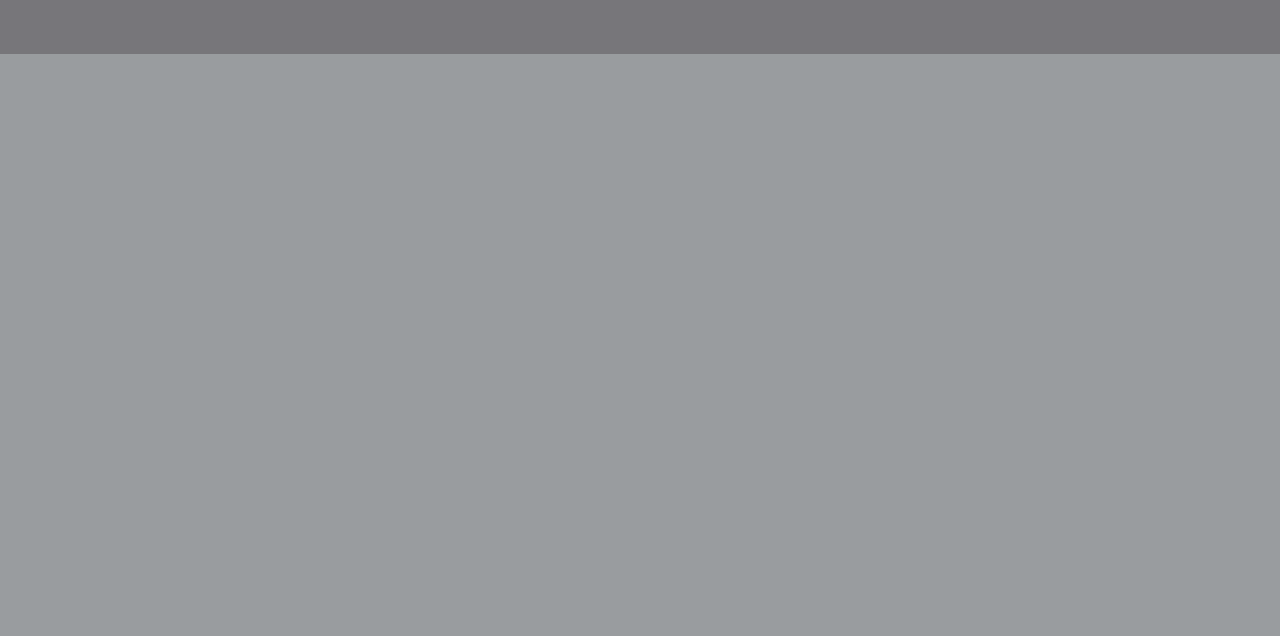
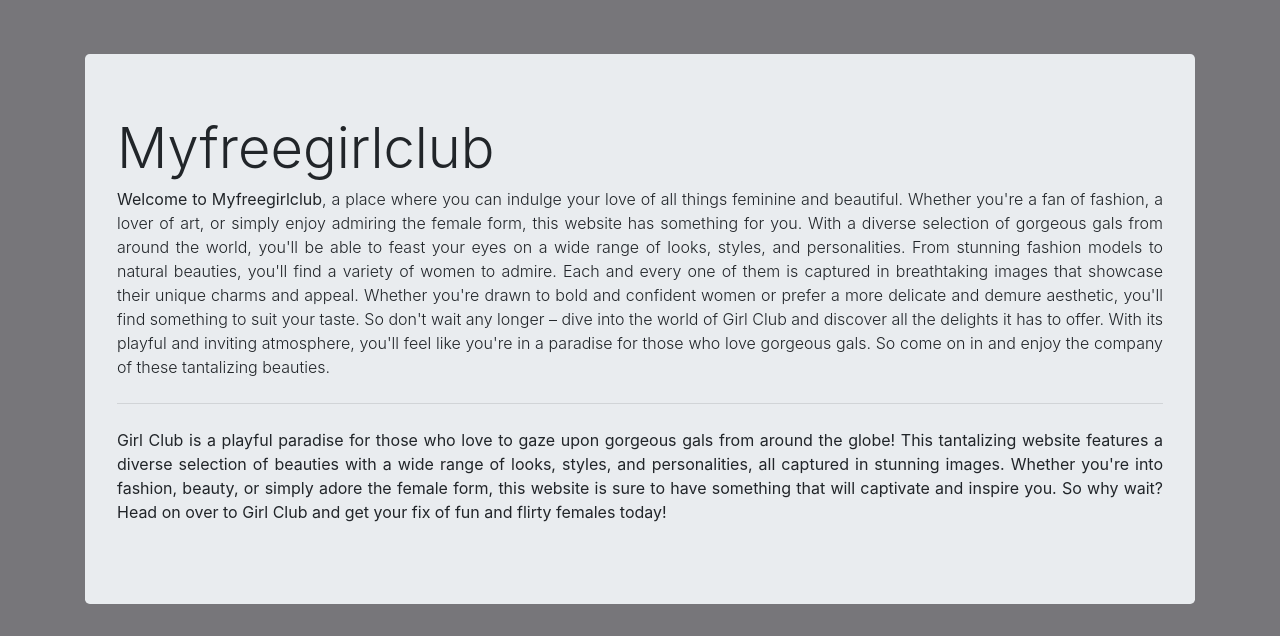
Before and after one commit to Edza01/basedchadcrypto, a PHP site: page /girlsclub/ in a window 1280 px wide. Shown: the part 1162-1798 px from the top of the page. Before the commit the page ends 1216 px from the top, so only its background shows below. Run offline with PHP 8.4, Linux system fonts and the light colour scheme; data comes from the database, SQL or seed files in the repository; data that the repository does not hold is empty; some libraries are stand-ins or nearby versions.

Commit message:
mainpage

```diff
--- a/app/config/config.php
+++ b/app/config/config.php
@@ -10,6 +10,6 @@
   // URL Root
   define('URLROOT', 'https://localhost/girlsclub');
   // Site Name
-  define('SITENAME', 'girlsclub');
+  define('SITENAME', 'myfreegirlclub');
   // App Version
   define('APPVERSION', '1.0.0');
--- a/app/views/inc/header.php
+++ b/app/views/inc/header.php
@@ -8,6 +8,8 @@
   <link href="https://maxcdn.bootstrapcdn.com/font-awesome/4.7.0/css/font-awesome.min.css" rel="stylesheet" integrity="sha384-wvfXpqpZZVQGK6TAh5PVlGOfQNHSoD2xbE+QkPxCAFlNEevoEH3Sl0sibVcOQVnN" crossorigin="anonymous">
   <link rel="stylesheet" href="<?php echo URLROOT; ?>/public/css/style.css">
   <link rel="stylesheet" href="<?php echo URLROOT; ?>/public/css/posts.css">
+  <link rel="stylesheet" href="<?php echo URLROOT; ?>/public/css/openpost.css">
+  <link rel="stylesheet" href="<?php echo URLROOT; ?>/public/css/mainpage.css">
   <title><?php echo SITENAME; ?></title>
 </head>
 <body>
--- a/app/views/pages/index.php
+++ b/app/views/pages/index.php
@@ -1,11 +1,6 @@
 <?php require APPROOT . '/views/inc/header.php'; ?>
 
 <div class="index-container">
-
-
-
-
-
 
   <div class="masonry">
     <?php foreach ($data['posts'] as $post) : ?>
@@ -20,6 +15,30 @@
 
 
 
+  <div class="jumbotron">
+    <h1 class="display-4">Myfreegirlclub</h1>
+    <p class="lead main-text"><b>Welcome to Myfreegirlclub</b>, a place where you can indulge your love of all things feminine and beautiful.
+      Whether you're a fan of fashion, a lover of art, or simply enjoy admiring the female form, this website has something for you.
+      With a diverse selection of gorgeous gals from around the world, you'll be able to
+      feast your eyes on a wide range of looks, styles, and personalities.
+      From stunning fashion models to natural beauties, you'll find a variety of women to admire.
+      Each and every one of them is captured in breathtaking images that showcase their unique charms and appeal.
+      Whether you're drawn to bold and confident women or prefer a more delicate and demure aesthetic, you'll find something to suit your taste.
+      So don't wait any longer – dive into the world of Girl Club and discover all the delights it has to offer.
+      With its playful and inviting atmosphere, you'll feel like you're in a paradise for those who love gorgeous gals.
+      So come on in and enjoy the company of these tantalizing beauties.
+    </p>
+    <hr class="my-4">
+    <p class="main-text">
+      Girl Club is a playful paradise for those who love to gaze upon gorgeous gals from around the globe!
+      This tantalizing website features a diverse selection of beauties with a wide range of looks, styles,
+      and personalities, all captured in stunning images. Whether you're into fashion, beauty, or simply
+      adore the female form, this website is sure to have something that will captivate and inspire you. So why wait?
+      Head on over to Girl Club and get your fix of fun and flirty females today!
+    </p>
+  </div>
+
+
 </div>
 
 <?php require APPROOT . '/views/inc/footer.php'; ?>
--- a/app/views/pages/show.php
+++ b/app/views/pages/show.php
@@ -5,11 +5,11 @@
 <div class="show-container">
 
     <br>
-    <h1><?php echo $data['pages']->city_name; ?></h1>
+    <h1 class="open-post-h1"><?php echo $data['pages']->city_name; ?></h1>
 
 
     <?php $full_size_img = $data['pages']->city_name; ?>
-    <img src="<?php echo URLROOT; ?>/public/img/<?php echo $full_size_img ?>" alt='<?php echo $full_size_img ?>'>
+    <img src="<?php echo URLROOT; ?>/public/img/<?php echo $full_size_img ?>" alt='<?php echo $full_size_img ?>' class="open-post-image">
 
     <p>
         Lorem ipsum dolor sit amet, consectetur adipiscing elit, sed do
--- /dev/null
+++ b/public/css/mainpage.css
@@ -0,0 +1,4 @@
+.main-text {
+    text-align: justify;
+    font-size: 1rem;
+}
--- /dev/null
+++ b/public/css/openpost.css
@@ -0,0 +1,15 @@
+.open-post-image {
+    display: block;
+    margin-left: auto;
+    margin-right: auto;
+}
+
+.show-container {
+    display: block;
+    margin-left: auto;
+    margin-right: auto;
+}
+
+.open-post-h1 {
+    text-align: center;
+}
```
